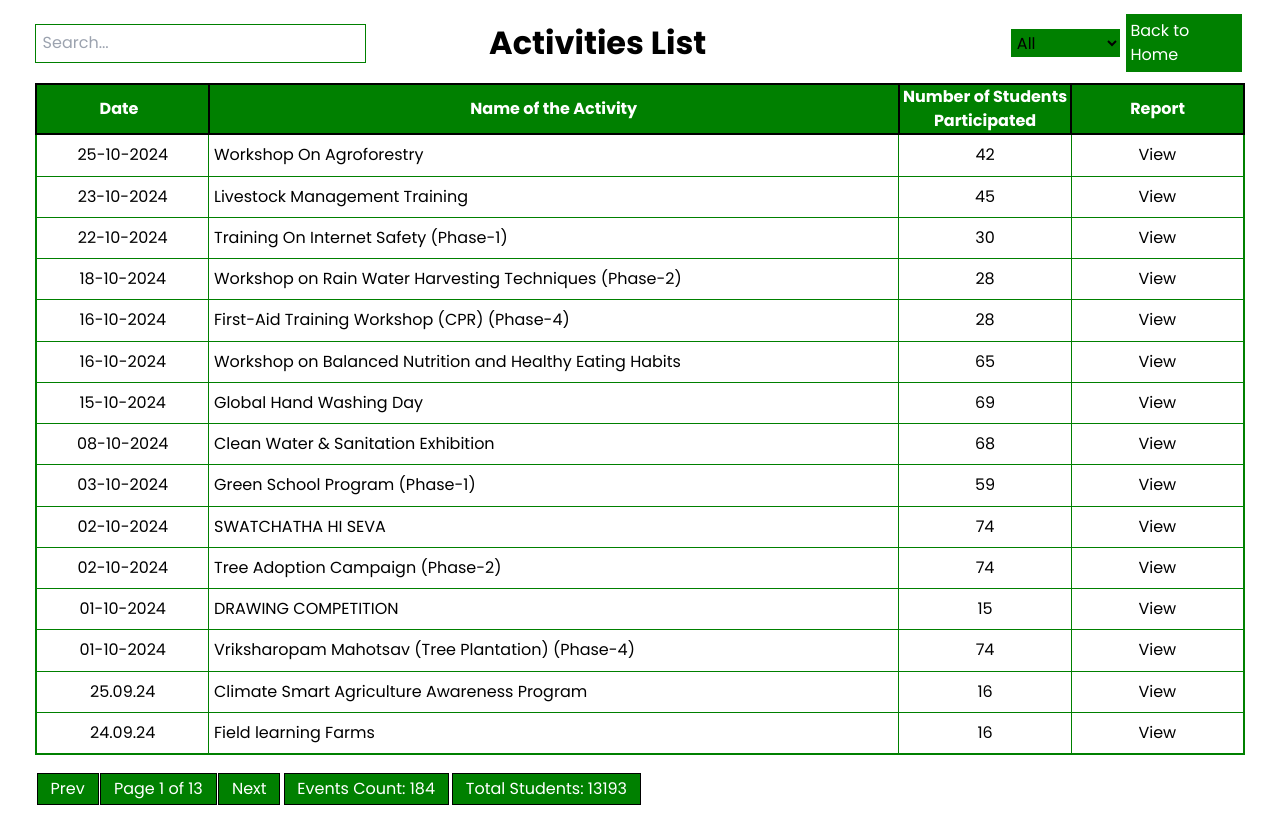
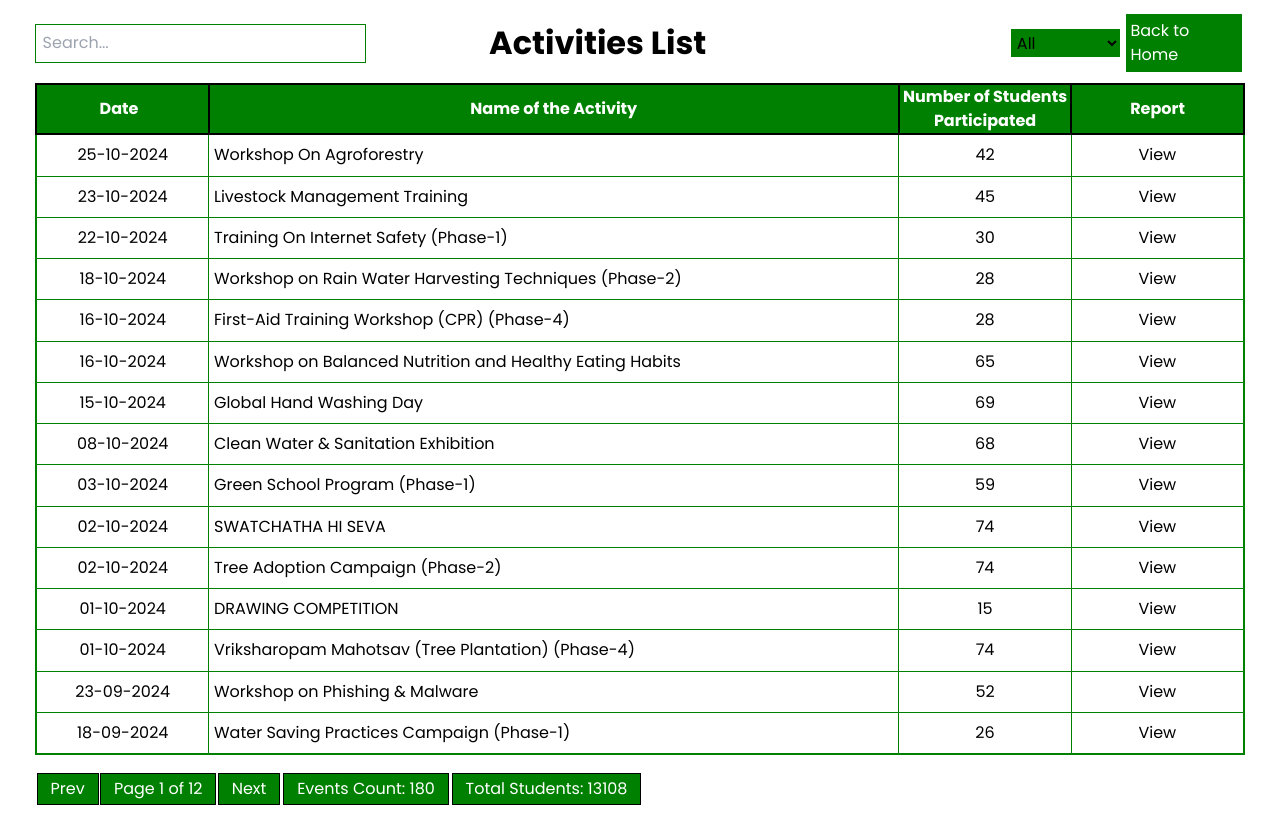
Before and after one commit to DeepakReddyG/SmartVillage, a Next.js app in the folder client/: page /activities in a window 1280 px wide. Built offline with nearby package versions, Linux system fonts and the light colour scheme.

Commit message:
uploaded new links to the site in activities oage

```diff
--- a/client/app/activities/Updates_Array.js
+++ b/client/app/activities/Updates_Array.js
@@ -1213,86 +1213,58 @@ const newData = [
         {
             "Year": "2023-2024",
             "Name of the activity": "Triksharopam Mahotsav (Tree Plantation) (Phase-3)",
-            "Date of the activity \nDD-MM-YYYY": "02.09.24",
+            "Date of the activity \nDD-MM-YYYY": "02-09-2024",
             "Number of students participated in such activities": "20",
-            "Web Links": "https://kluniversityin-my.sharepoint.com/personal/venkatasatyanarayana_kluniversity_in/_layouts/15/onedrive.aspx?id=%2Fpersonal%2Fvenkatasatyanarayana%5Fkluniversity%5Fin%2FDocuments%2FSeptember%2024%20month%20Reports%2FVriksharopan%20Mahotsav%20%28tree%20plantation%29%28phase%2D3%29%2Epdf%204%2Epdf&parent=%2Fpersonal%2Fvenkatasatyanarayana%5Fkluniversity%5Fin%2FDocuments%2FSeptember%2024%20month%20Reports&ga=1"
+            "Web Links": "https://kluniversityin-my.sharepoint.com/:b:/g/personal/brambabu_kluniversity_in/EXGuJLvtqNVPgY6RrKTX4r0BJudODSkWG2MfQk7WZDNltg?e=R0oRRf"
         },
         {
             "Year": "2023-2024",
-            "Name of the activity": "Tree adoption Campaign (Phase-I)",
-            "Date of the activity \nDD-MM-YYYY": "03.09.24",
+            "Name of the activity": "Tree Adoption Campaign (Phase-1)",
+            "Date of the activity \nDD-MM-YYYY": "03-09-2024",
             "Number of students participated in such activities": "20",
-            "Web Links": "https://kluniversityin-my.sharepoint.com/personal/venkatasatyanarayana_kluniversity_in/_layouts/15/onedrive.aspx?id=%2Fpersonal%2Fvenkatasatyanarayana%5Fkluniversity%5Fin%2FDocuments%2FSeptember%2024%20month%20Reports%2FTree%20adoption%20campaign%20%28phase%20%2D%201%29%20%2Epdf%201%204%2Epdf&parent=%2Fpersonal%2Fvenkatasatyanarayana%5Fkluniversity%5Fin%2FDocuments%2FSeptember%2024%20month%20Reports&ga=1"
+            "Web Links": "https://kluniversityin-my.sharepoint.com/:b:/g/personal/brambabu_kluniversity_in/ERIC_EzKmyFDrR945clzO9cB1gZOjbjFjRZq1MhRs6GPKQ?e=GSEIQF"
         },
         {
             "Year": "2023-2024",
-            "Name of the activity": "Waste Management workshop",
-            "Date of the activity \nDD-MM-YYYY": "04.09.24",
+            "Name of the activity": "Waste Management Workshop",
+            "Date of the activity \nDD-MM-YYYY": "04-09-2024",
             "Number of students participated in such activities": "43",
-            "Web Links": "https://kluniversityin-my.sharepoint.com/personal/venkatasatyanarayana_kluniversity_in/_layouts/15/onedrive.aspx?id=%2Fpersonal%2Fvenkatasatyanarayana%5Fkluniversity%5Fin%2FDocuments%2FSeptember%2024%20month%20Reports%2FWASTE%20MANAGEMENT%20WORKSHOP%2Epdf%203%204%2Epdf&parent=%2Fpersonal%2Fvenkatasatyanarayana%5Fkluniversity%5Fin%2FDocuments%2FSeptember%2024%20month%20Reports&ga=1"
+            "Web Links": "https://kluniversityin-my.sharepoint.com/:b:/g/personal/brambabu_kluniversity_in/ERbqK-WEYtxOr5c404rIZtsBHB7Ut1kkknLKQ7X1s3jV7Q?e=zq8D52"
         },
         {
             "Year": "2023-2024",
             "Name of the activity": "Toilet Design Innovative Challenge",
-            "Date of the activity \nDD-MM-YYYY": "09.09.24",
+            "Date of the activity \nDD-MM-YYYY": "09-09-2024",
             "Number of students participated in such activities": "27",
-            "Web Links": "https://kluniversityin-my.sharepoint.com/personal/venkatasatyanarayana_kluniversity_in/_layouts/15/onedrive.aspx?id=%2Fpersonal%2Fvenkatasatyanarayana%5Fkluniversity%5Fin%2FDocuments%2FSeptember%2024%20month%20Reports%2FInnovative%20toilet%20design%2Epdf%20%281%29%204%2Epdf&parent=%2Fpersonal%2Fvenkatasatyanarayana%5Fkluniversity%5Fin%2FDocuments%2FSeptember%2024%20month%20Reports&ga=1"
+            "Web Links": "https://kluniversityin-my.sharepoint.com/:b:/g/personal/brambabu_kluniversity_in/ES0mb8p4peZIm4TzRYAc2sgB9infLi9dMRF7qkOQ2R7srg?e=3TIBIE"
         },
         {
             "Year": "2023-2024",
-            "Name of the activity": "Computer literacy and digital skills training (Phase-I)",
-            "Date of the activity \nDD-MM-YYYY": "10.09.24",
-            "Number of students participated in such activities": "26",
-            "Web Links": "https://kluniversityin-my.sharepoint.com/personal/venkatasatyanarayana_kluniversity_in/_layouts/15/onedrive.aspx?id=%2Fpersonal%2Fvenkatasatyanarayana%5Fkluniversity%5Fin%2FDocuments%2FSeptember%2024%20month%20Reports%2FComputer%20literacy%20and%20digital%20skills%20training%20%2Epdf%201%204%2Epdf&parent=%2Fpersonal%2Fvenkatasatyanarayana%5Fkluniversity%5Fin%2FDocuments%2FSeptember%2024%20month%20Reports&ga=1"
+            "Name of the activity": "Health Check-ups on Diabetics and Malnutrition",
+            "Date of the activity \nDD-MM-YYYY": "11-09-2024",
+            "Number of students participated in such activities": "22",
+            "Web Links": "https://kluniversityin-my.sharepoint.com/:b:/g/personal/brambabu_kluniversity_in/EWTEn_FDjR5Figm_SzKrzuwBDw5YZ69gx9uD9z3xigf7XQ?e=0PzClE"
         },
         {
             "Year": "2023-2024",
-            "Name of the activity": "Health check-ups on diabetics and malnutrition",
-            "Date of the activity \nDD-MM-YYYY": "11.09.24",
-            "Number of students participated in such activities": "22",
-            "Web Links": "https://kluniversityin-my.sharepoint.com/personal/venkatasatyanarayana_kluniversity_in/_layouts/15/onedrive.aspx?id=%2Fpersonal%2Fvenkatasatyanarayana%5Fkluniversity%5Fin%2FDocuments%2FSeptember%2024%20month%20Reports%2FHEALTH%20CHECK%2DUPS%20ON%20DIABETICS%20AND%20MALNUTRITION%2Epdf%20%281%29%201%2Epdf&parent=%2Fpersonal%2Fvenkatasatyanarayana%5Fkluniversity%5Fin%2FDocuments%2FSeptember%2024%20month%20Reports&ga=1"
+            "Name of the activity": "Vaccination Drive (Phase-2)",
+            "Date of the activity \nDD-MM-YYYY": "16-09-2024",
+            "Number of students participated in such activities": "16",
+            "Web Links": "https://kluniversityin-my.sharepoint.com/:b:/g/personal/brambabu_kluniversity_in/EX8uI91-ZEFMkVNQEk89eVEB4T8fiNR6Wg2r4rqjzsNspA?e=ASgP4w"
         },
         {
             "Year": "2023-2024",
-            "Name of the activity": "Vaccination drive (Phase-2)",
-            "Date of the activity \nDD-MM-YYYY": "16.09.24",
-            "Number of students participated in such activities": "16",
-            "Web Links": "https://kluniversityin-my.sharepoint.com/personal/venkatasatyanarayana_kluniversity_in/_layouts/15/onedrive.aspx?id=%2Fpersonal%2Fvenkatasatyanarayana%5Fkluniversity%5Fin%2FDocuments%2FSeptember%2024%20month%20Reports%2FVaccination%20drive%20%28phase%202%29%20%204%2Epdf&parent=%2Fpersonal%2Fvenkatasatyanarayana%5Fkluniversity%5Fin%2FDocuments%2FSeptember%2024%20month%20Reports&ga=1"
+            "Name of the activity": "Water Saving Practices Campaign (Phase-1)",
+            "Date of the activity \nDD-MM-YYYY": "18-09-2024",
+            "Number of students participated in such activities": "26",
+            "Web Links": "https://kluniversityin-my.sharepoint.com/:b:/g/personal/brambabu_kluniversity_in/EcdOqMactABAgDNc-wURY6MBEHIjjrUiIK7IzS-59_gGOA?e=BIzcGZ"
         },
         {
             "Year": "2023-2024",
-            "Name of the activity": "First-Aid training workshop (CPR)(Phase-3)",
-            "Date of the activity \nDD-MM-YYYY": "17.09.24",
-            "Number of students participated in such activities": "27",
-            "Web Links": "https://kluniversityin-my.sharepoint.com/personal/venkatasatyanarayana_kluniversity_in/_layouts/15/onedrive.aspx?id=%2Fpersonal%2Fvenkatasatyanarayana%5Fkluniversity%5Fin%2FDocuments%2FSeptember%2024%20month%20Reports%2FFirst%2DAid%20training%20workshop%20%28CPR%29%28Phase%2D3%29%204%2Epdf&parent=%2Fpersonal%2Fvenkatasatyanarayana%5Fkluniversity%5Fin%2FDocuments%2FSeptember%2024%20month%20Reports&ga=1"
-        },
-        {
-            "Year": "2023-2024",
-            "Name of the activity": "Water saving practices campaign (Phase-1)",
-            "Date of the activity \nDD-MM-YYYY": "18.09.24",
-            "Number of students participated in such activities": "26",
-            "Web Links": "https://kluniversityin-my.sharepoint.com/personal/venkatasatyanarayana_kluniversity_in/_layouts/15/onedrive.aspx?id=%2Fpersonal%2Fvenkatasatyanarayana%5Fkluniversity%5Fin%2FDocuments%2FSeptember%2024%20month%20Reports%2FWater%20Saving%20practices%20Campaign%20%28phase%201%29%2Epdf%201%204%2Epdf&parent=%2Fpersonal%2Fvenkatasatyanarayana%5Fkluniversity%5Fin%2FDocuments%2FSeptember%2024%20month%20Reports&ga=1"
-        },
-        {
-            "Year": "2023-2024",
-            "Name of the activity": "Workshop on phishing & Malware",
-            "Date of the activity \nDD-MM-YYYY": "23.09.24",
+            "Name of the activity": "Workshop on Phishing & Malware",
+            "Date of the activity \nDD-MM-YYYY": "23-09-2024",
             "Number of students participated in such activities": "52",
-            "Web Links": "https://kluniversityin-my.sharepoint.com/personal/venkatasatyanarayana_kluniversity_in/_layouts/15/onedrive.aspx?id=%2Fpersonal%2Fvenkatasatyanarayana%5Fkluniversity%5Fin%2FDocuments%2FSeptember%2024%20month%20Reports%2FWORKSHOP%20ON%20PHISHING%20AND%20MALWARE%2Epdf%20%281%29%201%201%2Epdf&parent=%2Fpersonal%2Fvenkatasatyanarayana%5Fkluniversity%5Fin%2FDocuments%2FSeptember%2024%20month%20Reports&ga=1"
-        },
-        {
-            "Year": "2023-2024",
-            "Name of the activity": "Field learning Farms",
-            "Date of the activity \nDD-MM-YYYY": "24.09.24",
-            "Number of students participated in such activities": "16",
-            "Web Links": "https://kluniversityin-my.sharepoint.com/personal/venkatasatyanarayana_kluniversity_in/_layouts/15/onedrive.aspx?id=%2Fpersonal%2Fvenkatasatyanarayana%5Fkluniversity%5Fin%2FDocuments%2FSeptember%2024%20month%20Reports%2FFIELD%20LEARNING%20FARMS%2Epdf%201%201%2Epdf&parent=%2Fpersonal%2Fvenkatasatyanarayana%5Fkluniversity%5Fin%2FDocuments%2FSeptember%2024%20month%20Reports&ga=1"
-        },
-        {
-            "Year": "2023-2024",
-            "Name of the activity": "Climate Smart Agriculture Awareness Program",
-            "Date of the activity \nDD-MM-YYYY": "25.09.24",
-            "Number of students participated in such activities": "16",
-            "Web Links": "https://kluniversityin-my.sharepoint.com/personal/venkatasatyanarayana_kluniversity_in/_layouts/15/onedrive.aspx?id=%2Fpersonal%2Fvenkatasatyanarayana%5Fkluniversity%5Fin%2FDocuments%2FSeptember%2024%20month%20Reports%2FCLIMATE%20SMART%20AGRICULTURE%20AWARENESS%2Epdf%2Epdf&parent=%2Fpersonal%2Fvenkatasatyanarayana%5Fkluniversity%5Fin%2FDocuments%2FSeptember%2024%20month%20Reports&ga=1"
-        },
+            "Web Links": "https://kluniversityin-my.sharepoint.com/:b:/g/personal/brambabu_kluniversity_in/EfWnhbOTMZRCggI0AGSVZlkBFvBF0zBVcW93vfqiWfpmVw?e=q3swp0"
+        }
 ];
 export default newData;
```
